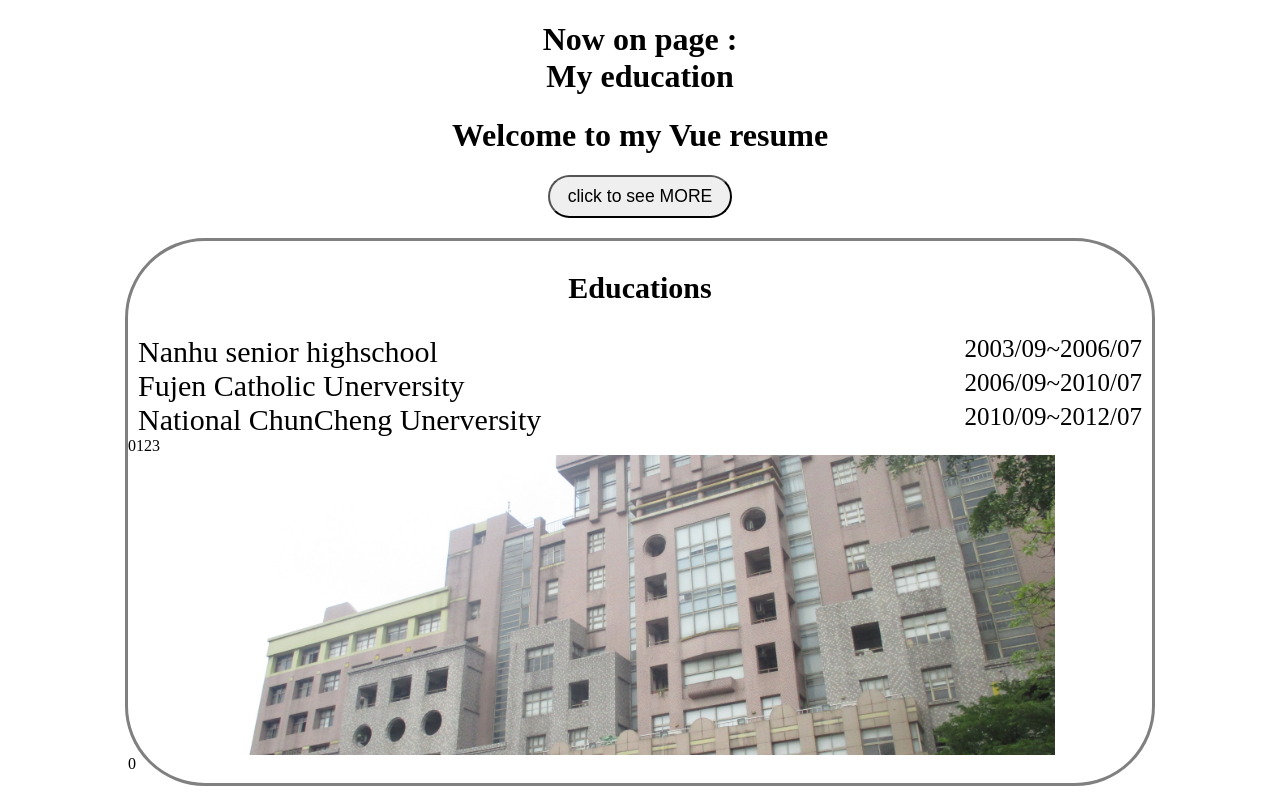
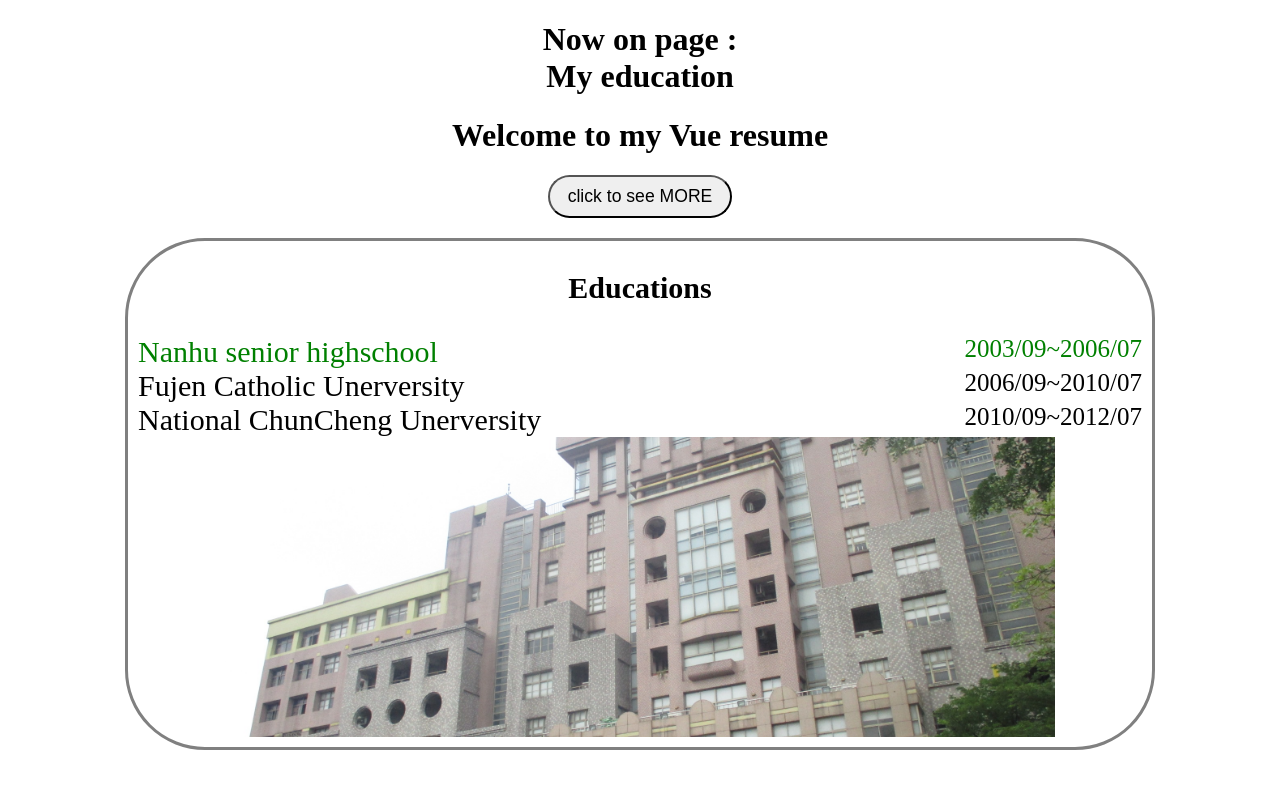
Before and after one commit to chaos-github/vue_cli_project, a Vue app: page /edu in a window 1280 px wide. Built offline with nearby package versions, Linux system fonts and the light colour scheme; the HTML template or start-up script is replaced by a standard one.

Commit message:
edu swiper bind OK

```diff
--- a/src/components/educaSec.vue
+++ b/src/components/educaSec.vue
@@ -1,14 +1,18 @@
 <template>
   <transition name="fade">
-    <div id="education" v-if="show">
+    <div id="education" v-show="show">
         <div>
             <h3 align="center">Educations</h3>
-                <div v-for="(school,index) of Education" :key="index" :data-key="index"  @mouseover="mouseOver"  @mouseout="mouseOut">
+                <div v-for="(school,index) of Education" :key="index"
+                  :data-key="index"
+                  @mouseover="mouseOver"
+                  :style="styleFunc(index)"
+                >
                     <span :data-key="index">{{school.name}}</span><span :data-key="index">{{school.start}}~{{school.end}}</span>
                 </div>
         </div>
-        <swiper :showWhich="getNowon"/>
-        {{getNowon}}
+        <my-swiper v-model:showWhich="selected" @showContent="show=true"/>
+        <!-- {{selected}} -->
     </div>
   </transition>
 </template>
@@ -18,70 +22,63 @@ import swiper from './swiper.vue'
 import store from '@/store'
 export default {
     name: 'educaSec',
-    props:{
-        // secName : {
-        //     type : String,
-        //     default : "educaSec header",
-        // }
-    },
     components:{
-      swiper
+      "mySwiper":swiper
     },
     data(){
         return {
-            selected : "0",
-            show : 0,
+            selected : 0,
+            show : false,
             text_color:'black',
-            Education:{
-              highSchool:{
+            Education:[
+              {
                 name:'Nanhu senior highschool',
                 start:'2003/09',
                 end:'2006/07'
               },
-              University:{
+              {
                 name:'Fujen Catholic Unerversity',
                 start:'2006/09',
                 end:'2010/07'
               },
-              masterDegree:{
+              {
                 name:'National ChunCheng Unerversity',
                 start:'2010/09',
                 end:'2012/07'
               }
-            }
+            ]
         }
     },
     computed:{
-      getNowon(){
-        return this.selected
-      }
     },
     mounted(){
         store.commit('showChange','My education')
-        setTimeout(()=>this.show=1,1)
+       // setTimeout(()=>this.show=1,1)
     },
     methods:{
+        styleFunc(index){
+          return {'color': (index==this.selected)? 'green':'black'}
+        },
         mouseOver(event){
           this.selected = event.srcElement.dataset.key
           console.log( this.selected )
-          event.srcElement.parentNode.style.color="green"
+          // event.srcElement.parentNode.style.color="green"
         },
-        mouseOut(event){
-          event.srcElement.parentNode.style.color="black"
-        },
-
+        // mouseOut(event){
+        //   event.srcElement.parentNode.style.color="black"
+        // },
     }
 }
 </script>
 
 <!-- Add "scoped" attribute to limit CSS to this component only -->
 <style scoped>
-div#education{
-  height: auto;
-  width:auto;
-}
+  div#education{
+    height: auto;
+    width:auto;
+  }
 
-div#education > div  {
+  div#education > div  {
     /* display: flex; */
     flex: auto;
     /* flex-wrap: wrap; */
--- a/src/components/swiper.vue
+++ b/src/components/swiper.vue
@@ -1,6 +1,5 @@
 <template>
-    {{nowOn}}123
-    <my-swiper
+    <v-swiper
         :scrollbar="{
             hide: true,
         }"
@@ -12,21 +11,17 @@
       <swiper-slide><img src="../assets/NHUSH.jpg"></swiper-slide>
       <swiper-slide><img src="../assets/FJU.jpg"></swiper-slide>
       <swiper-slide><img src="../assets/CCU.jpg"></swiper-slide>
-    </my-swiper>
+    </v-swiper>
 
-  </template>
-  <script>
+</template>
+<script>
   // Import Swiper Vue.js components
   import { Swiper, SwiperSlide } from "swiper/vue";
-  import { ref, watch } from "vue";
-
+  import { watch } from "vue";
   // Import Swiper styles
   import "swiper/css";
-
   import "swiper/css/scrollbar";
-
-//   import "./style.css";
-
+  // import "./style.css";
   // import required modules
   import { Scrollbar } from "swiper";
 
@@ -35,34 +30,36 @@
         "showWhich"
     ],
     components: {
-      "mySwiper":Swiper,
+      "vSwiper":Swiper,
       SwiperSlide,
     },
-    setup(props) {
-        console.log(props)
-        const nowOn = ref(props.showWhich)
+    setup(props,target) {
+        console.log(props,target)
+        let swiperInstance = null
         watch(()=>props.showWhich, (newNum, oldNum) => {
             console.log(
-            "ref 資料" + nowOn.value + " 的監控",
+            "props 資料 showWhich 的監控",
             "新：" + newNum + "，舊：" + oldNum
             );
+            swiperInstance.slideTo(newNum)
         });
         const onSwiper = (swiper) => {
-            console.log(swiper);
+          swiperInstance = swiper
+          target.emit("showContent")
+          console.log(swiper);
         };
         const onSlideChange = (event) => {
-            nowOn.value = event.activeIndex
+            target.emit("update:showWhich", event.activeIndex)
             console.log('slide change',event.activeIndex);
         };
         return {
-            nowOn,
             onSwiper,
             onSlideChange,
             modules: [Scrollbar],
         };
     },
   };
-  </script>
+</script>
 
 <style>
   .swiper {
```
